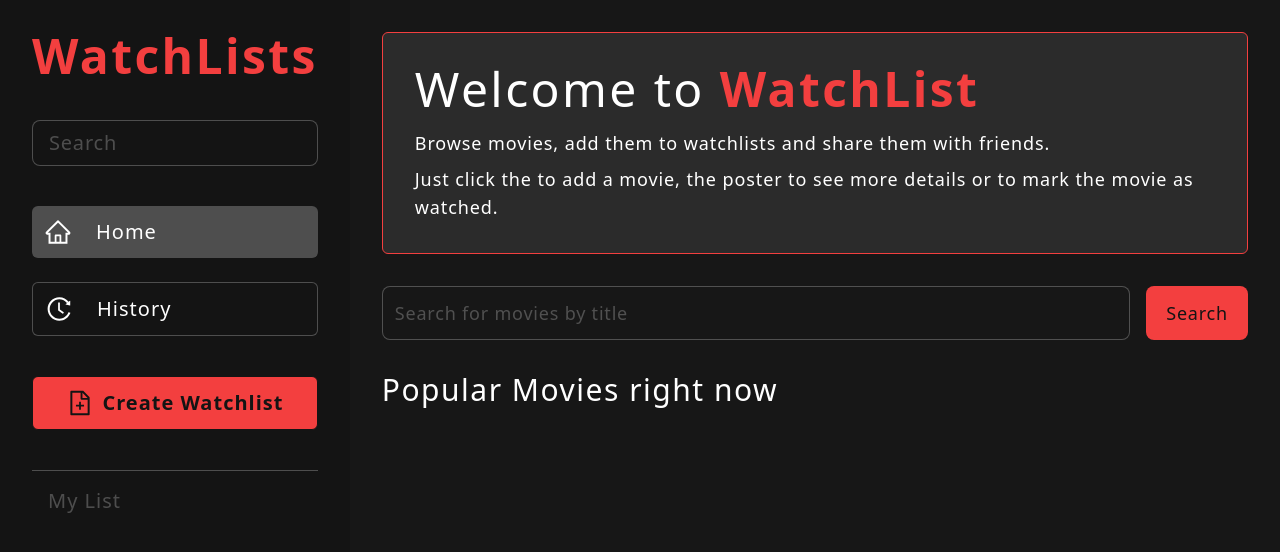
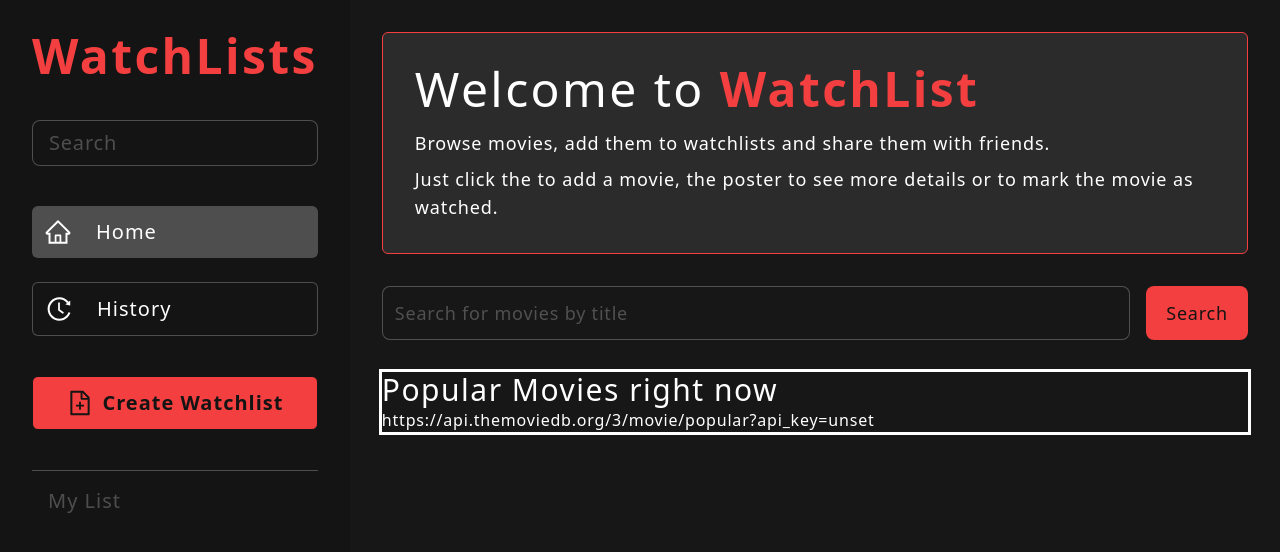
Before and after one commit to ashmeetsmonga/watchlist-react, a React (Vite) app: page / in a window 1280 px wide. Shown: the top 552 px of the page. Built offline with nearby package versions, Linux system fonts and the light colour scheme; no server answers.

Commit message:
env setup

```diff
--- a/src/components/PopularMovies.jsx
+++ b/src/components/PopularMovies.jsx
@@ -1,9 +1,11 @@
 import React from "react";
+import endpoints from "../endpoints/endpoints";
 
 const PopularMovies = () => {
 	return (
-		<div className='w-full flex flex-col'>
+		<div className='w-full flex flex-col outline outline-white'>
 			<h2 className='text-3xl text-white'>Popular Movies right now</h2>
+			<div className='text-white'>{endpoints.popular}</div>
 		</div>
 	);
 };
--- a/src/components/Sidebar.jsx
+++ b/src/components/Sidebar.jsx
@@ -53,7 +53,7 @@
 					</Link>
 				</div>
 				<div className='w-full flex flex-col'>
-					<div className='p-4 text-xl text-gray border-t border-gray '>My List</div>
+					<div className='p-4 text-xl text-gray border-t border-gray'>My List</div>
 				</div>
 			</aside>
 		</>
--- /dev/null
+++ b/src/endpoints/endpoints.jsx
@@ -0,0 +1,7 @@
+const endpoints = {
+	popular: `https://api.themoviedb.org/3/movie/popular?api_key=${
+		import.meta.env.VITE_TMDB_API_KEY
+	}`,
+};
+
+export default endpoints;
```
Also changed, not shown: package.json (+6 -1 lines), 2 other files (tests, documents, lock files or other folders).
